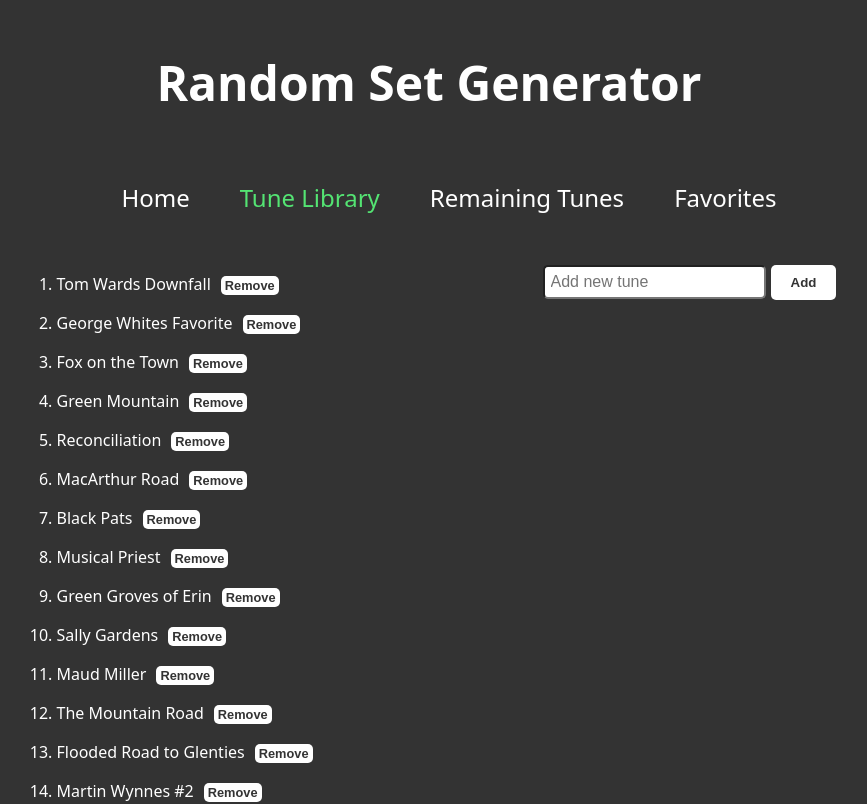
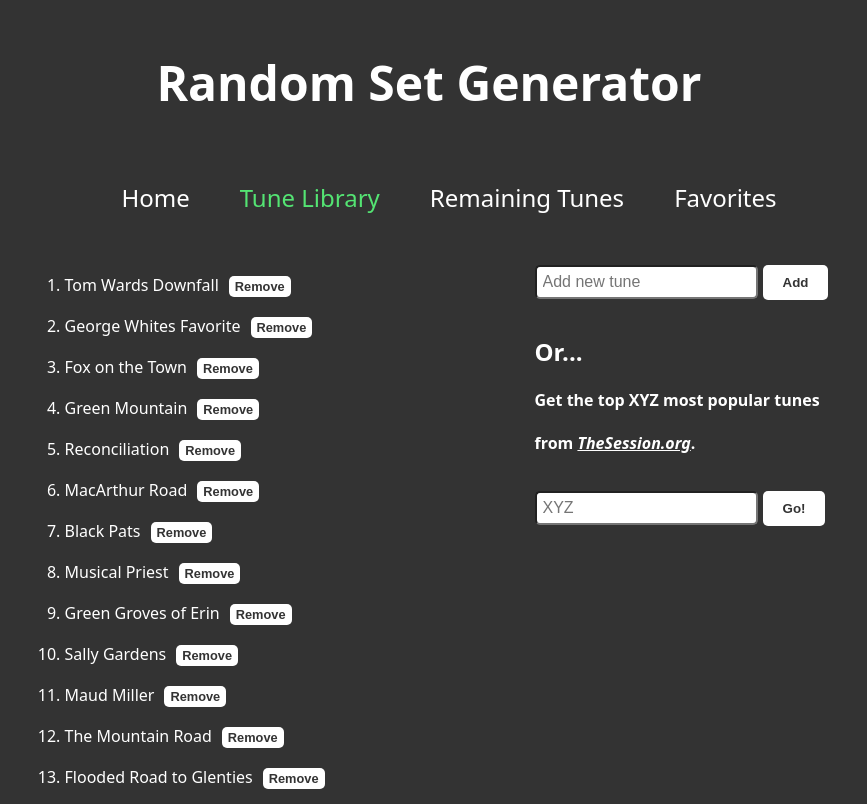
Before and after one commit to arikscherm/tune-tumbler, a React (Create React App) app: page /tune-library in a window 1280 px wide. Shown: the top 804 px of the page, without its empty margins (211-1078 px from the left). Built offline with nearby package versions, Linux system fonts and the light colour scheme.

Commit message:
Add input to fetch from thesession.org

```diff
--- a/src/components/TuneLibrary.js
+++ b/src/components/TuneLibrary.js
@@ -53,6 +53,14 @@ function TuneLibrary() {
         <div id="newTuneInputs">
             <input placeholder="Add new tune" value={newTune} onChange={(e) => setNewTune(e.target.value)} onKeyDown={handleKeyDown}/>
             <button onClick={() => addTune(newTune, setNewTune, tuneLibrary, setTuneLibrary, setRemainingTunes, remainingTunes)}>Add</button>
+        <div id="sessionAPI">
+            <h2>Or...</h2>
+            <h4>Get the top XYZ most popular tunes</h4>
+                <h4>from <i><u>TheSession.org</u></i>.</h4>
+            <input placeholder="XYZ"/>
+            <button onClick={() => console.log("to the session!")}>Go!</button>
+        </div>
+
         </div>
     </main>
 
--- a/src/index.css
+++ b/src/index.css
@@ -87,7 +87,7 @@ button:hover {
 
 
 button.remove {
-  padding: 2px 4px;
+  padding: 3px 6px;
   margin: 10px;
   border-radius: 5px;
   font-size: 0.8rem;
@@ -164,16 +164,17 @@ ADD FAV HEART
 #favList {
   list-style: none;
   display: flex;
-  flex-direction: row;
+  flex-direction: column;
 }
 
 #tuneLibContainer {
   display: flex;
   flex-direction: row;
+  justify-content: center;
 }
 
 #newTuneInputs {
-  margin-left: 220px;
+  margin-left: 200px;
 }
 
 input {
```
